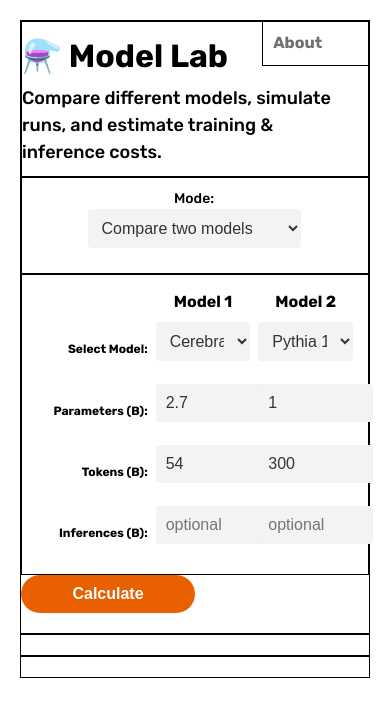
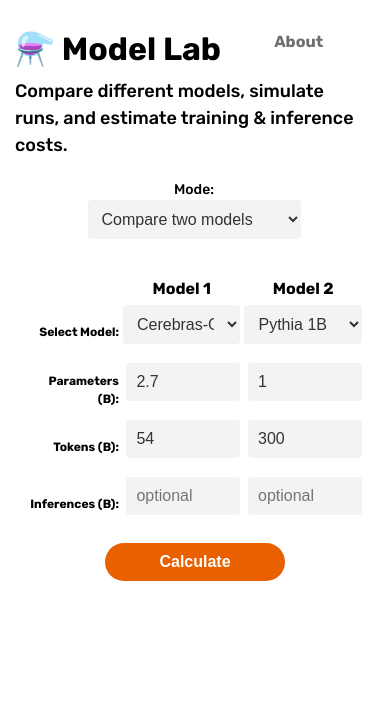
Before and after one commit to jwan584/model-calc, a Flask app: page / in a window 390 px wide. Shown: the top 717 px of the page. Run offline with Flask 3, Linux system fonts and the light colour scheme.

Commit message:
“changes”

```diff
--- a/static/script.js
+++ b/static/script.js
@@ -1,4 +1,5 @@
 // Define a variable to store the current scroll position
+let isMobileLayout = false;
 let scrollPosition = 0;
 const mode = document.getElementById("mode");
 const total_compute_cost = document.getElementById("total_compute_cost");
@@ -6,6 +7,21 @@ const loss_chart = document.getElementById("loss_chart_div");
 const flops_chart = document.getElementById('myChart')
 total_compute_cost.style.display = "none"
 loss_chart.style.display = "none"
+
+let mobile_multiple_03 = 1;
+let mobile_multiple_05 = 1;
+let mobile_multiple_07 = 1;
+
+if (window.innerWidth <= 600) {
+  isMobileLayout = true;
+  mobile_multiple_03 = 0.3;
+  mobile_multiple_05 = 0.5;
+  mobile_multiple_07 = 0.7;
+  console.log('mobile')
+}
+
+
+
 
 $(document).ready(function() {
     $("#model1_list").change(function() {
@@ -165,7 +181,7 @@ document.getElementById("calculate").addEventListener("click", async () => {
 
   // Prep explainer text
 
-  explainer = "<h4>Notes:</h4><ul>"
+  explainer = `<h4 id="notes">Notes:</h4><ul>`
 
   if (mode.value === "iso_loss")
     explainer += `<li>To achieve the same loss as Model 1, Model 2 would need to be trained with ${tokens2}B tokens.</li>`;
@@ -261,18 +277,19 @@ function drawChart(inputTrainingFlops, outputTrainingFlops, inputInfFlops, outpu
               data: [inputTrainingFlops, outputTrainingFlops],
               backgroundColor: ['#0077be', '#0077be'],
               stack: 'Stack 1',
-              barThickness: 200
+              barThickness: 200 * mobile_multiple_03
             },
             {
               label: 'Inference FLOPs',
               data: [inputInfFlops, outputInfFlops],
               backgroundColor: ['#4CAF50', '#4CAF50'],
               stack: 'Stack 1',
-              barThickness: 200
+              barThickness: 200 * mobile_multiple_03
             }
           ]
         },
         options: {
+          responsive: true,
           maintainAspectRatio: false,
           animation: {
               duration: 0
--- a/static/styles.css
+++ b/static/styles.css
@@ -1,6 +1,6 @@
 
 div {
-    border: 0.5px solid black;
+/*    border: 0.5px solid black; */
     padding: 10px;
 }
 
@@ -40,6 +40,7 @@ div {
 }
 
 #results {
+    margin-top: 15px;
     margin-left: 10%;
     margin-right: 10%;
 }
@@ -59,7 +60,7 @@ div {
 }
 
 #total_compute_cost {
-    height:450px;
+    height:100px;
     margin-left: 10%;
     margin-right: 10%;
 }
@@ -269,7 +270,7 @@ body {
     font-family: 'Rubik', Arial, sans-serif;
     max-width: 960px;
     margin: 0 auto;
-    padding: 20px;
+    padding: 15px;
     font-size: 16px;
     line-height: 1.5;
     font-weight: 300;
@@ -314,7 +315,29 @@ ul {
     margin:0;
 }
 
+#notes {
+    padding-left: 3%;
+}
+
+/* Mobile */
+
 @media screen and (max-width: 600px) {
+
+    #input_table {
+      width: 100%; /* Set table width to 100% of the container */
+    }
+
+    #input_table td, th {
+      width: 120px; /* Set the width of table cells */
+      height: 5px; /* Set the height of table cells */
+      padding: 1px; /* Add padding for spacing within cells */
+    }
+
+  #input_table tr td:first-child {
+      width: 28%; /* Set the width of table cells */
+    }
+
+
     .container {
         padding:0;
         flex-direction: column;
@@ -331,17 +354,15 @@ ul {
         padding-right: 0;
     }
 
-    input[type="number"], input[type="text"] {
-    width:50px;
-    }
-
-
     #h1_div {
         padding-left:0;
     }
+
     #results{
         margin: 0;
+        padding: 0;
     }
+
     #input_table {
         padding:0;
         margin:0;
@@ -354,7 +375,7 @@ ul {
     }
 
     #output_table th, td {
-      width: 90px; /* Set the width of table cells */
+      width: 80px; /* Set the width of table cells */
       height: 20px; /* Set the height of table cells */
       padding: 3px; /* Add padding for spacing within cells */
       font-weight: 500;
@@ -364,7 +385,7 @@ ul {
 
     /* First column */
         #output_table tr td:first-child {
-        width: 50px;
+        width: 70px;
         font-size: 9pt;
         padding:0;
         margin:0;
@@ -373,19 +394,47 @@ ul {
     #output_table td {
       font-weight: 400;
       text-align: right;
-      font-size: 9pt;
     }
 
+    #total_compute_cost {
+        height:350px;
+        margin-left: 0;
+        margin-right: 0%;
+        padding: 0;
+    }
+
+    #myChart {
+        padding-bottom:15%;
+    }
+
+    #loss_chart_div {
+        height:400px;
+        margin:0;
+        padding:0;
+    }
+
+    #lossChart{
+        padding-bottom:15%;
+    }
+
+    h2 {
+        padding:0;
+    }
 
     button {
         width: 50%;
-        margin-left:0;
+        margin: auto;
+        margin-bottom: 20px;
     }
     select {
         width: 100%;
     }
     input[type="number"], input[type="text"] {
-        width: 100%;
+        width: 80%;
     }
-    /* And so on for other elements */
+     li {
+        font-size: 10pt;
+        font-weight: 400;
+    }
+
 }
--- a/templates/index.html
+++ b/templates/index.html
@@ -75,14 +75,13 @@
         </div>
     </div>
     <div id="results"></div>
-        <div id="results_inner">
     <div id="total_compute_cost">
         <h2>Total Compute Cost</h2>
-            <canvas id="myChart"></canvas>
+        <canvas id="myChart"></canvas>
     </div>
     <div id="loss_chart_div">
         <h2>Learning Curve</h2>
-            <canvas id="lossChart"></canvas>
+        <canvas id="lossChart"></canvas>
     </div>
     <div id="modal" class="modal">
         <div class="modal-content">
```
